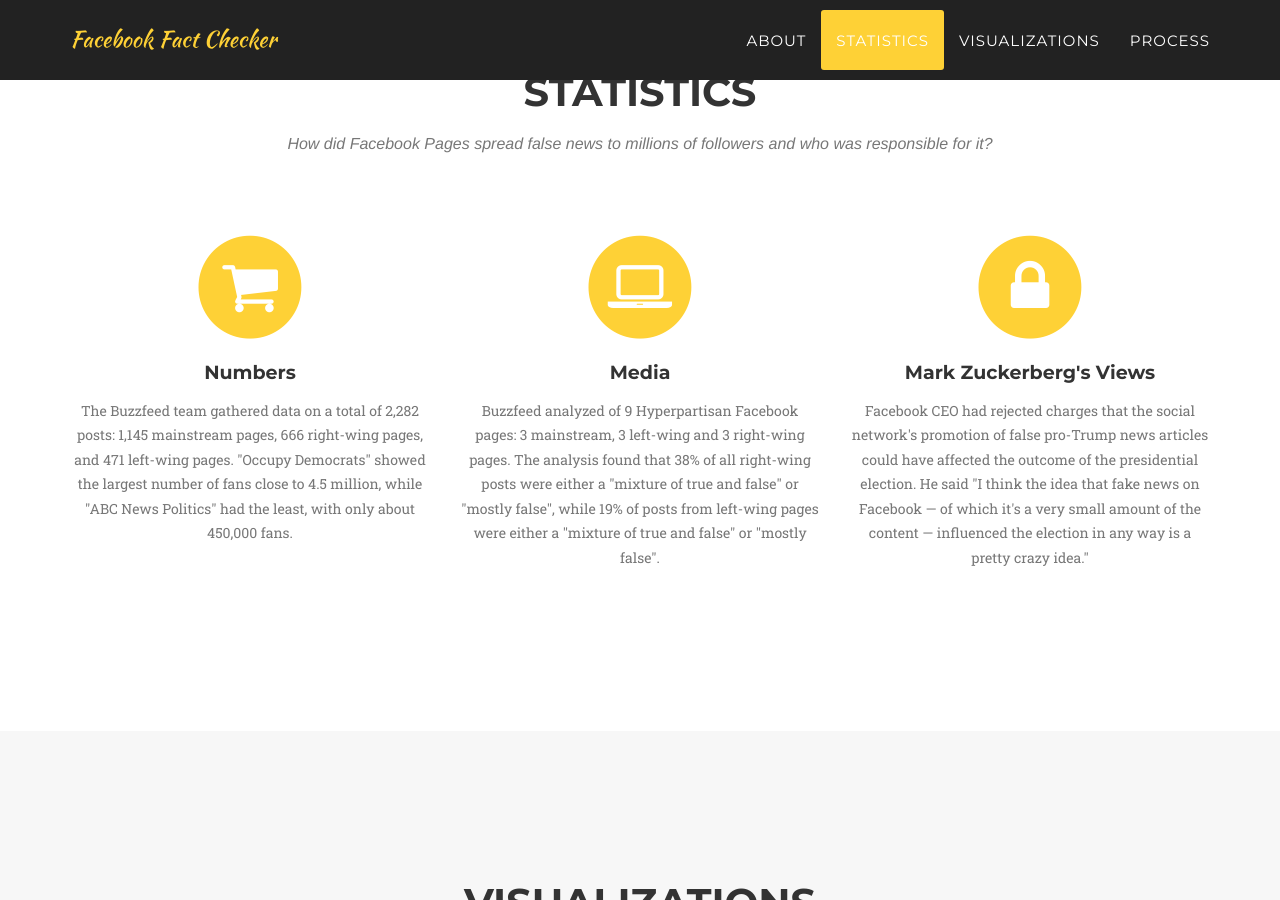
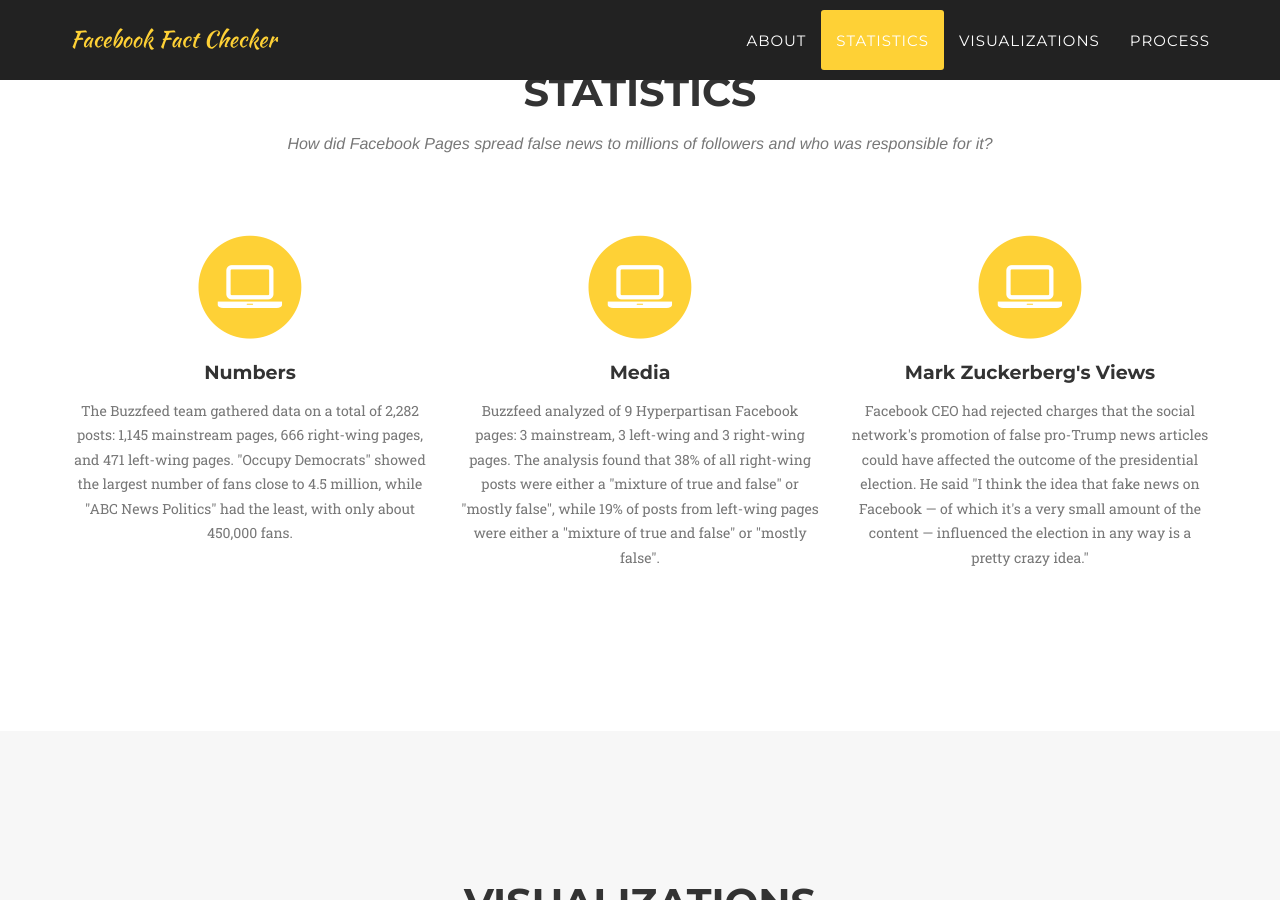
Before and after one commit to MalavikaVinod/Facebook-Fact-Checker, a Jekyll site: the page built from index.html, in a window 1280 px wide and 900 px high, scrolled down 1879 px. Built offline with Jekyll 4.4.1, drawn with Linux system fonts in a browser that asks for light colours; some web fonts are replaced.

Commit message:
Website to publish 1

```diff
--- a/_includes/services.html
+++ b/_includes/services.html
@@ -11,7 +11,7 @@
                 <div class="col-md-4">
                     <span class="fa-stack fa-4x">
                         <i class="fa fa-circle fa-stack-2x text-primary"></i>
-                        <i class="fa fa-shopping-cart fa-stack-1x fa-inverse"></i>
+                        <i class="fa fa-laptop fa-stack-1x fa-inverse"></i>
                     </span>
                     <h4 class="service-heading">Numbers</h4>
                     <p class="text-muted">The Buzzfeed team gathered data on a total of 2,282 posts: 1,145 mainstream pages, 666 right-wing pages, and 471 left-wing pages. "Occupy Democrats" showed the largest number of fans close to 4.5 million, while "ABC News Politics" had the least, with only about 450,000 fans. </p>
@@ -27,7 +27,7 @@
                 <div class="col-md-4">
                     <span class="fa-stack fa-4x">
                         <i class="fa fa-circle fa-stack-2x text-primary"></i>
-                        <i class="fa fa-lock fa-stack-1x fa-inverse"></i>
+                        <i class="fa fa-laptop fa-stack-1x fa-inverse"></i>
                     </span>
                     <h4 class="service-heading">Mark Zuckerberg's Views</h4>
                     <p class="text-muted">Facebook CEO had rejected charges that the social network's promotion of false pro-Trump news articles could have affected the outcome of the presidential election. He said "I think the idea that fake news on Facebook — of which it's a very small amount of the content — influenced the election in any way is a pretty crazy idea."</p>
```
